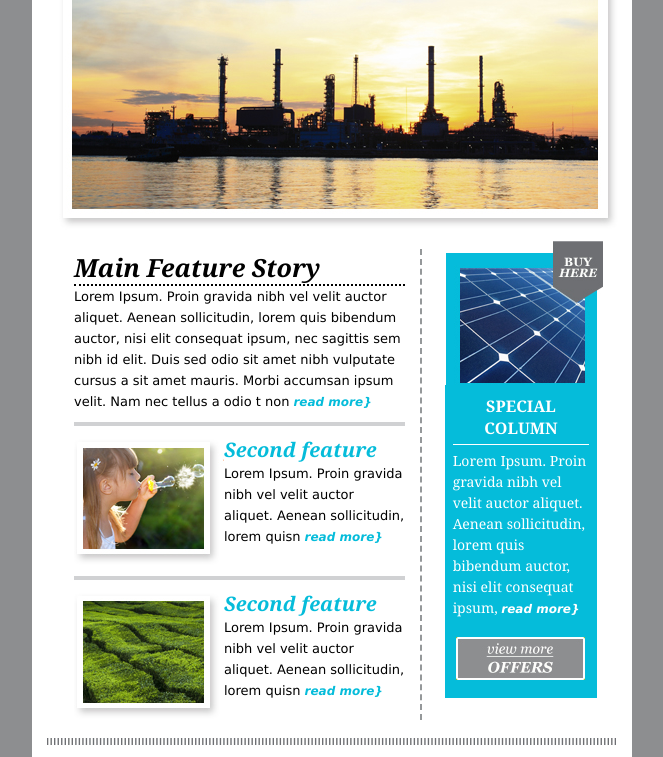
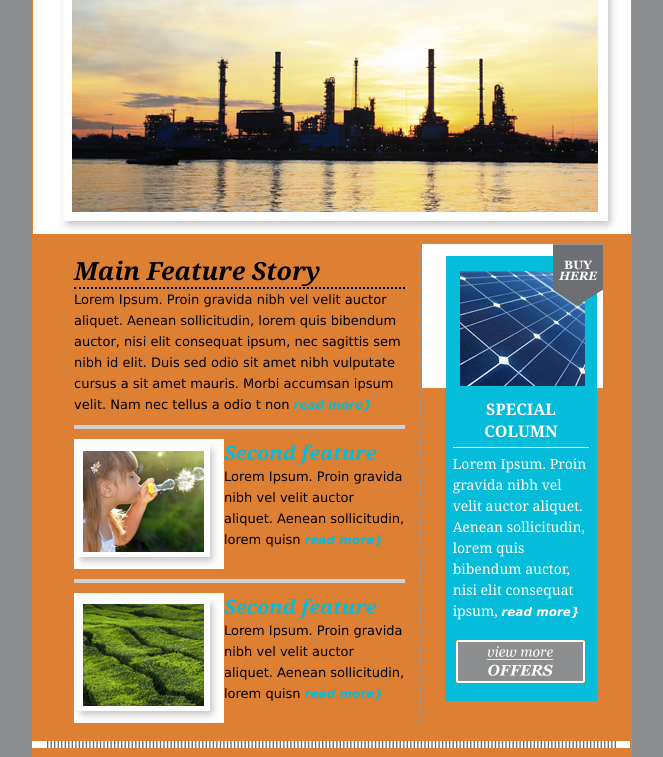
Before and after one commit to gruan/NOBE-Newsletter, a website: page newsletter/index.html in a window 1280 px wide. Shown: the part 144-901 px from the top of the page, without its empty margins (308-971 px from the left). Drawn offline with Linux system fonts and the light colour scheme.

Commit message:
NOBE Colors

```diff
--- a/newsletter/index.html
+++ b/newsletter/index.html
@@ -1,14 +1,15 @@
 <!DOCTYPE html PUBLIC "-//W3C//DTD XHTML 1.0 Transitional//EN" "http://www.w3.org/TR/xhtml1/DTD/xhtml1-transitional.dtd">
 <html xmlns="http://www.w3.org/1999/xhtml">
+<div class="container">
 <head>
 <meta http-equiv="Content-Type" content="text/html; charset=utf-8" />
 <title>Newsletter email template</title>
 </head>
 
 <body bgcolor="#8d8e90">
-<table width="100%" border="0" cellspacing="0" cellpadding="0" bgcolor="#8d8e90">
+<table class="table" align="center">
   <tr>
-    <td><table width="600" border="0" cellspacing="0" cellpadding="0" bgcolor="#FFFFFF" align="center">
+    <td><table width="600" border="0" cellspacing="0" cellpadding="0" bgcolor="#de8033" align="center">
         <tr>
           <td><table width="100%" border="0" cellspacing="0" cellpadding="0">
               <tr>
@@ -217,4 +218,5 @@
   </tr>
 </table>
 </body>
+</div>
 </html>
```
